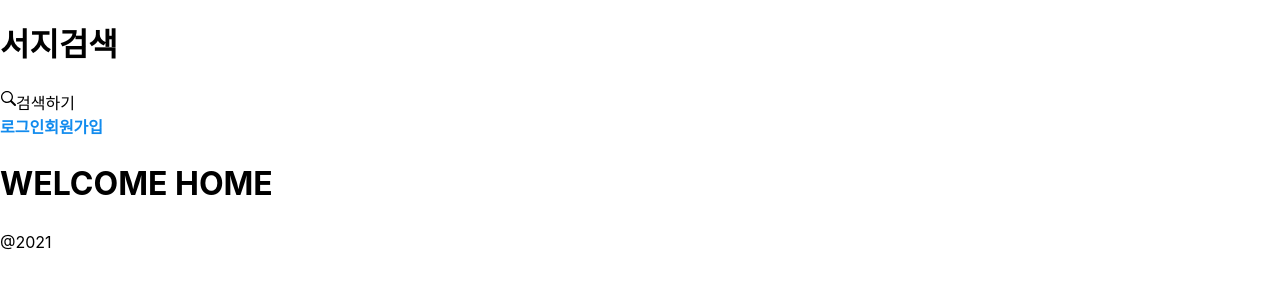
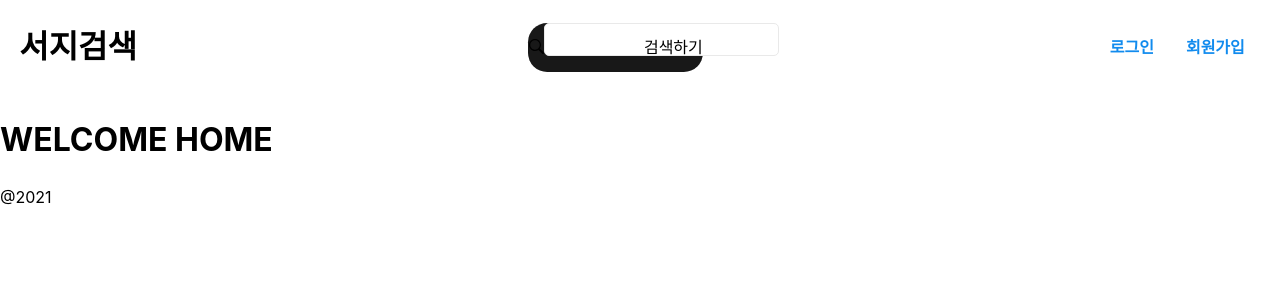
Before and after one commit to noname2048/ba-book-list, a React (Create React App) app: page / in a window 1280 px wide. Shown: the top 300 px of the page. Built offline with nearby package versions, Linux system fonts and the light colour scheme.

Commit message:
design: add some design in header, input center not work

```diff
--- a/src/components/Header.js
+++ b/src/components/Header.js
@@ -1,20 +1,59 @@
 // import { useState } from "react";
 import { Link } from "react-router-dom";
 import { GoSearch } from "react-icons/go";
+import styled from "styled-components";
+
+const TitleH1 = styled.h1`
+  margin: 1.2rem;
+`;
+
+const MainDiv = styled.div`
+  display: flex;
+  flex-direction: row;
+  justify-content: space-between;
+  align-items: center;
+`;
+
+const SearchInputDiv = styled.div`
+  display: flex;
+  flex-direction: row;
+  align-items: center;
+  background-color: #181818;
+  border-radius: 1.2rem;
+`;
+
+const StyledInput = styled.input`
+  display: block;
+`;
+
+const LoginStatusDiv = styled.div`
+  display: flex;
+  flex-direction: row;
+  align-items: center;
+  margin: 1.2rem;
+`;
+
+const StyledLink = styled(Link)`
+  padding: 0.5rem;
+  margin: 0.5rem;
+`;
 
 const Header = () => {
   return (
-    <div>
-      <h1>서지검색</h1>
-      <div style={{ display: "flex" }}>
+    <MainDiv>
+      <TitleH1>서지검색</TitleH1>
+      <SearchInputDiv>
         <GoSearch />
+        <span style={{ width: "100px", display: "block" }}>
+          <StyledInput type="text" />
+        </span>
         <span>검색하기</span>
-      </div>
-      <div>
-        <Link to="/login">로그인</Link>
-        <Link to="/signup">회원가입</Link>
-      </div>
-    </div>
+      </SearchInputDiv>
+      <LoginStatusDiv>
+        <StyledLink to="/login">로그인</StyledLink>
+        <StyledLink to="/signup">회원가입</StyledLink>
+      </LoginStatusDiv>
+    </MainDiv>
   );
 };
 
```
